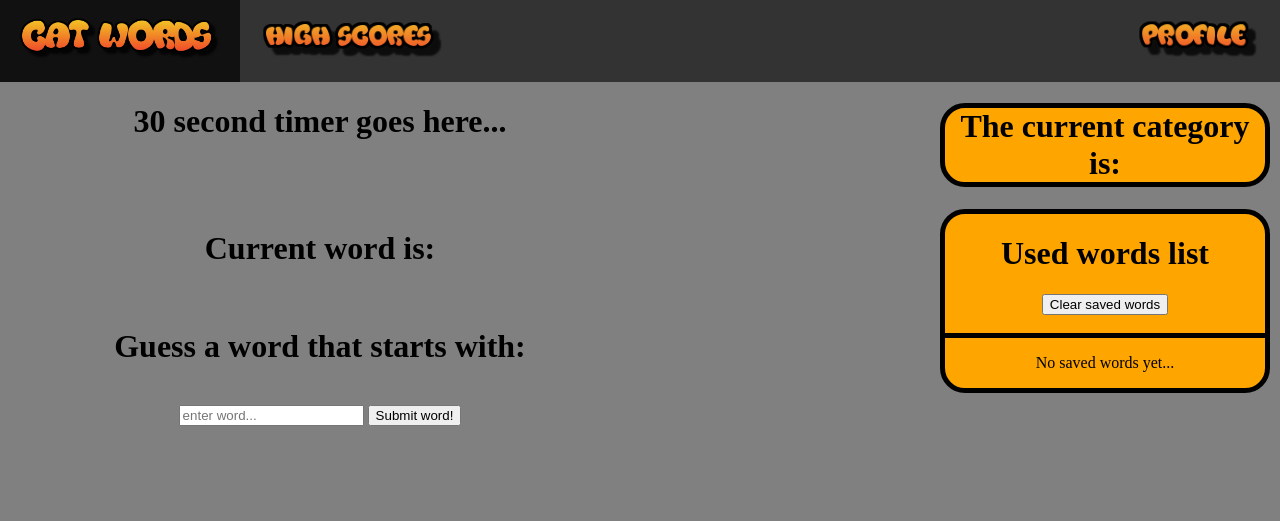
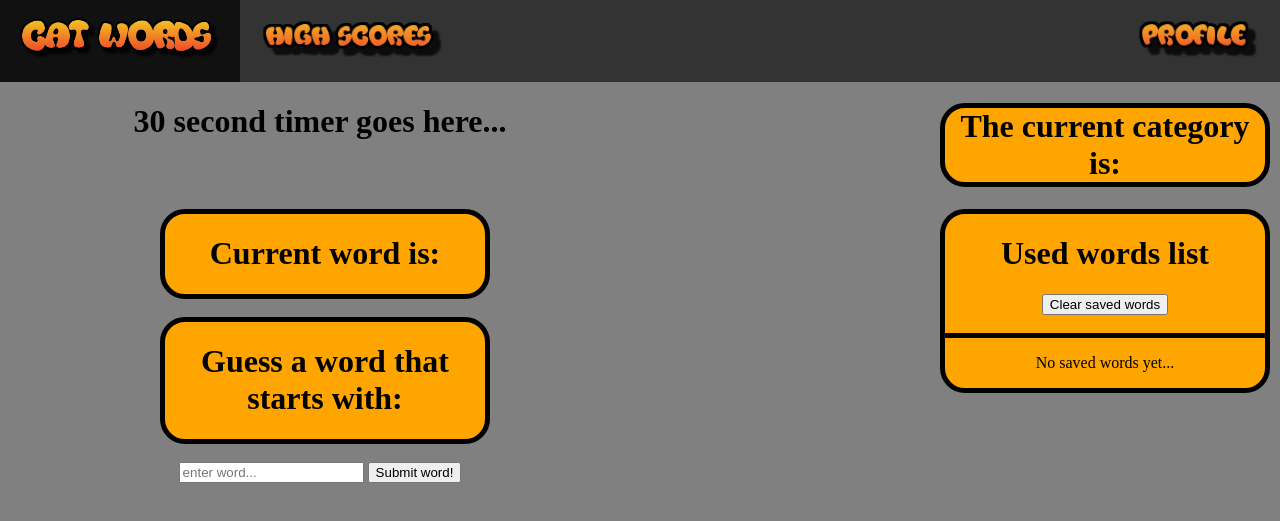
Before and after one commit to jclarkGRC/django-cat-words, a Django app: template game/templates/game/game.html in a window 1280 px wide. Shown: the top 521 px of the page. Run offline with Django 3.2, Linux system fonts and the light colour scheme; the template is opened without the code that fills it, so the values that code supplies are empty.

Commit message:
fixed merge

```diff
--- a/game/static/game/style.css
+++ b/game/static/game/style.css
@@ -37,6 +37,24 @@ li a:hover.topNav {
 
 #usedWordsBox {
   float: right;
+}
+
+#currentWord {
+  width: 50%;
+  border: 1px solid black;
+  border-width: thick;
+  border-radius: 25px;
+  background-color: orange;
+  margin-left: 25%;
+}
+
+#guessWord {
+  width: 50%;
+  border: 1px solid black;
+  border-width: thick;
+  border-radius: 25px;
+  background-color: orange;
+  margin-left: 25%;
 }
 
 #categoryTitle {
--- a/game/templates/game/index.html
+++ b/game/templates/game/index.html
@@ -1,6 +1,7 @@
 {% extends 'base.html' %}
 {% block content %}
 {% load static %}
+
 <div id="mainContent">
 	<img id=welcomeText src="{% static 'game/images/welcomeText.png' %}">
 	<h3>A fun word game for all ages</h3>
```
Also changed, not shown: game/views.py (+0 -8 lines), db.sqlite3.
